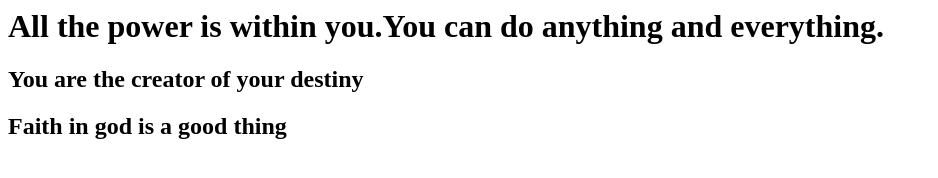
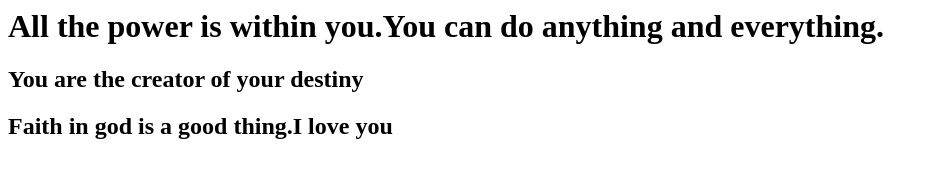
Before and after one commit to swetatalky/myProject, a plain HTML site: page index.html in a window 1280 px wide. Shown: the whole page, without its empty margins (0-938 px from the left). Drawn offline with Linux system fonts and the light colour scheme.

Commit message:
Update index.html

```diff
--- a/index.html
+++ b/index.html
@@ -2,6 +2,6 @@
 	<body>
 		<h1>All the power is within you.You can do anything and everything.</h1>
 		<h2>You are the creator of your destiny</h2>
-		<h2>Faith in god is a good thing</h2>
+		<h2>Faith in god is a good thing.I love you</h2>
 	</body>
 </html>
```
